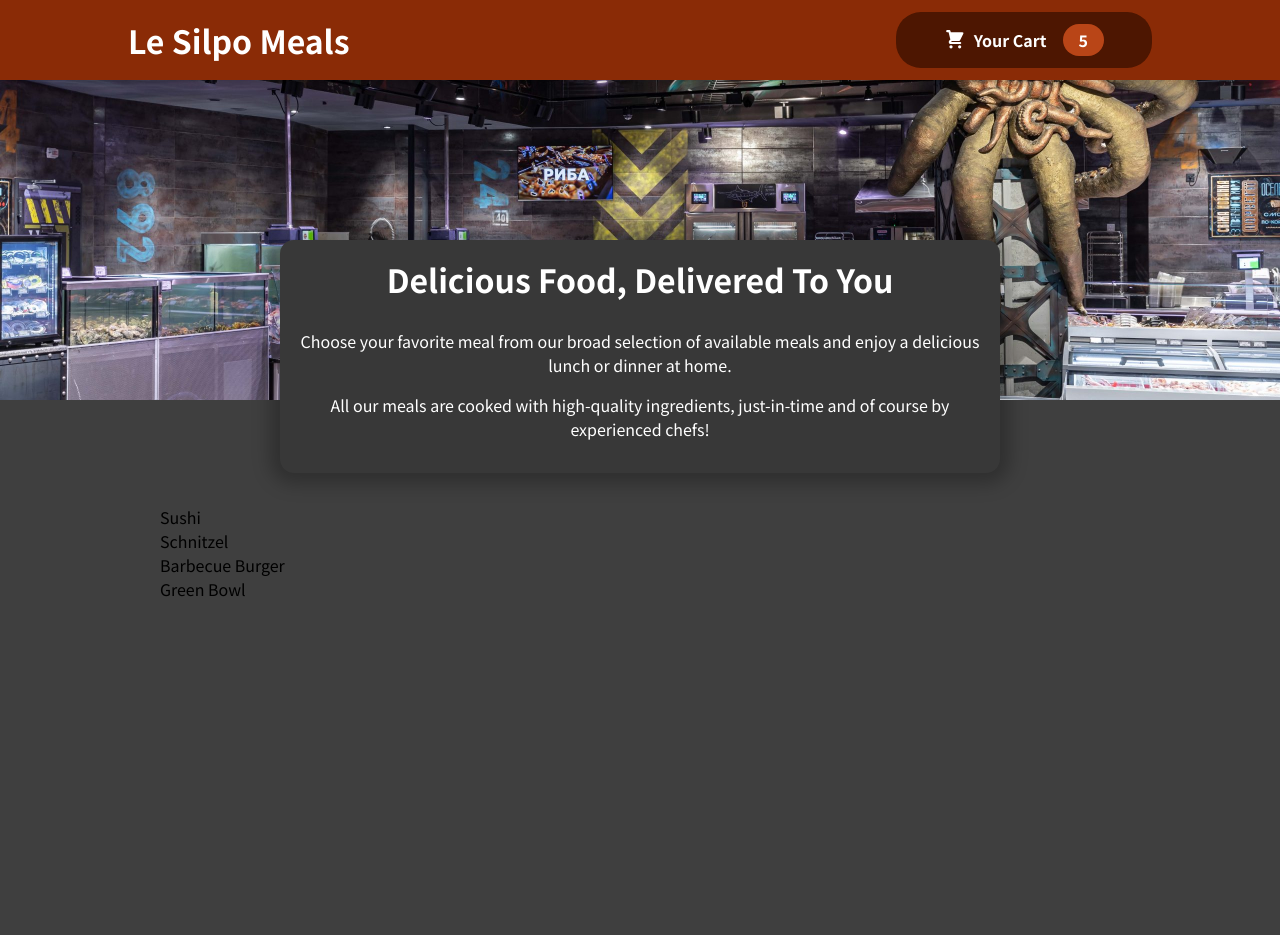
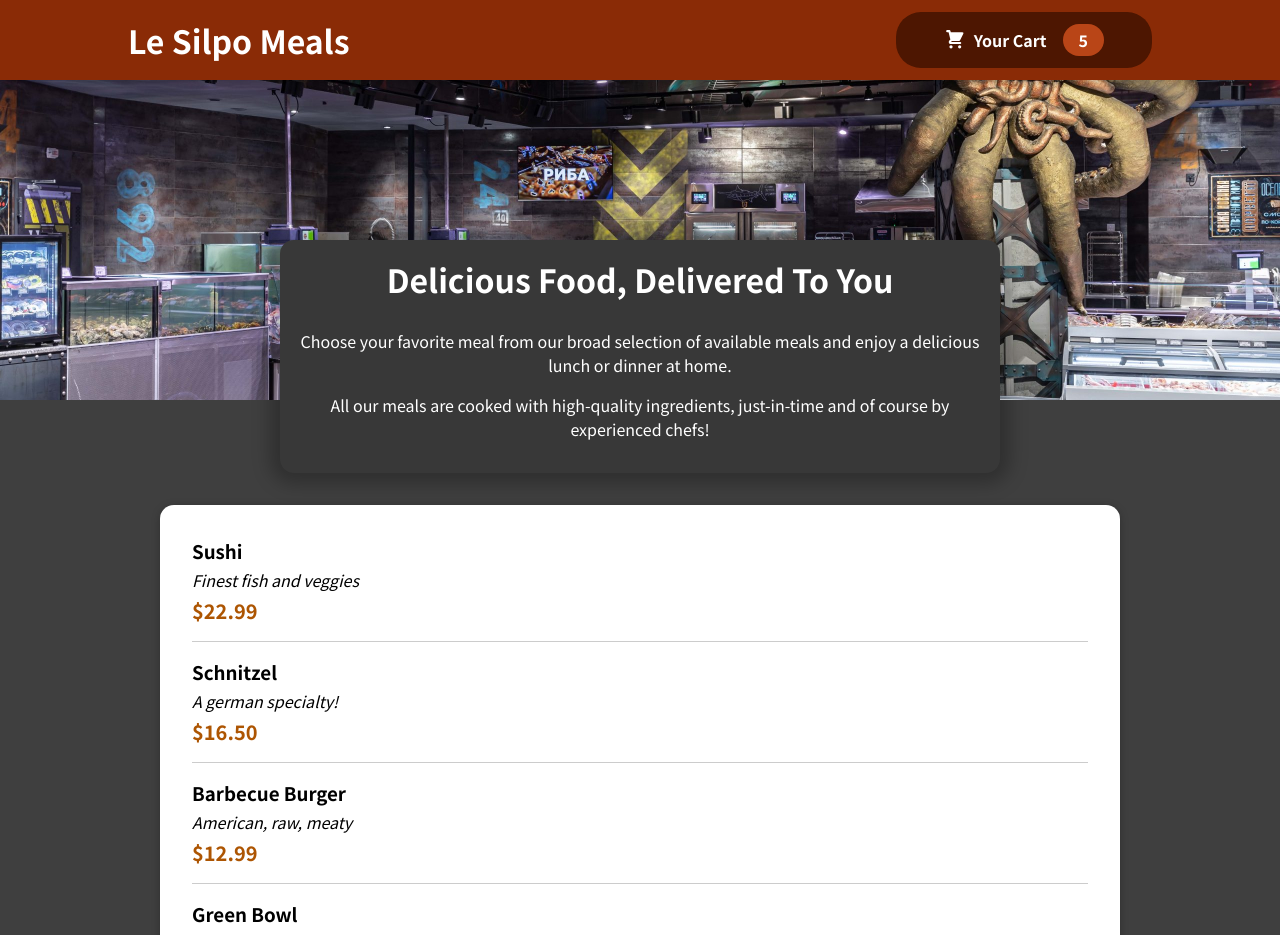
Before and after one commit to nikita-parkhomenko/food_order, a React (Create React App) app: page / in a window 1280 px wide. Shown: the top 935 px of the page. Before the commit the page ends 800 px from the top, so only its background shows below. Built offline with nearby package versions, Linux system fonts and the light colour scheme.

Commit message:
create MealItem and Card components

```diff
--- a/src/components/Meals/AvailableMeals.js
+++ b/src/components/Meals/AvailableMeals.js
@@ -1,6 +1,9 @@
 import React from 'react';
 
 import classes from './AvailableMeals.module.css';
+
+import Card from '../UI/Card';
+import MealItem from '../Meals/MealItem/MealItem';
 
 const DUMMY_MEALS = [
     {
@@ -31,9 +34,11 @@ const DUMMY_MEALS = [
 
 const AvailableMels = props => {
     return <section className={classes.meals}>
-        <ul>
-            {DUMMY_MEALS.map(meal => <li key={meal.id}>{meal.name}</li>)}
-        </ul>
+        <Card>
+            <ul>
+                {DUMMY_MEALS.map(meal => <MealItem key={meal.id} {...meal} />)}
+            </ul>
+        </Card>
     </section>
 }
 
--- /dev/null
+++ b/src/components/Meals/MealItem/MealItem.js
@@ -0,0 +1,18 @@
+import classes from './MealItem.module.css';
+
+const MealItem = ({ name, description, price }) => {
+    return (
+        <li className={classes.meal}>
+            <div>
+                <h3>{name}</h3>
+                <div className={classes.description}>{description}</div>
+                <div className={classes.price}>{`$${price.toFixed(2)}`}</div>
+            </div>
+            <div>
+
+            </div>
+        </li>
+    )
+}
+
+export default MealItem;
--- /dev/null
+++ b/src/components/Meals/MealItem/MealItem.module.css
@@ -0,0 +1,22 @@
+.meal {
+    display: flex;
+    justify-content: space-between;
+    margin: 1rem;
+    padding-bottom: 1rem;
+    border-bottom: 1px solid #ccc;
+  }
+
+  .meal h3 {
+    margin: 0 0 0.25rem 0;
+  }
+
+  .description {
+    font-style: italic;
+  }
+
+  .price {
+    margin-top: 0.25rem;
+    font-weight: bold;
+    color: #ad5502;
+    font-size: 1.25rem;
+  }
--- /dev/null
+++ b/src/components/UI/Card.js
@@ -0,0 +1,11 @@
+import React from 'react';
+
+import classes from './Card.module.css';
+
+const Card = props => {
+    return (
+        <div className={classes.card}>{props.children}</div>
+    )
+}
+
+export default Card;
--- /dev/null
+++ b/src/components/UI/Card.module.css
@@ -0,0 +1,6 @@
+.card {
+    padding: 1rem;
+    box-shadow: 0 2px 8px rgba(0, 0, 0, 0.25);
+    border-radius: 14px;
+    background-color: white;
+  }
```
